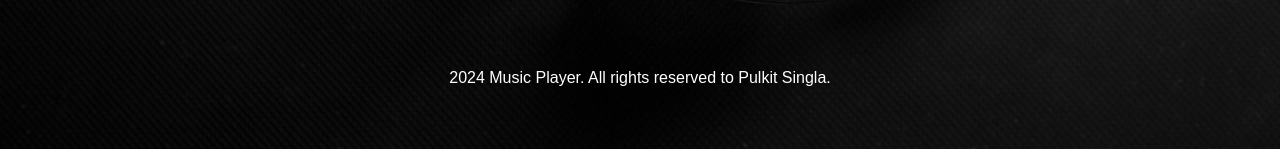
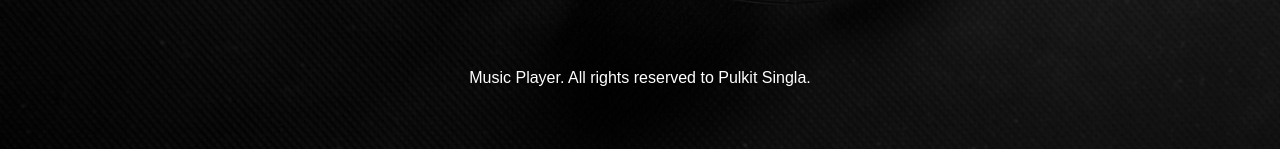
Before and after one commit to ipulkitsingla/Music_Player, a plain HTML site: page index.html in a window 1280 px wide. Shown: the part 641-790 px from the top of the page. Drawn offline with Linux system fonts and the light colour scheme.

Commit message:
Update index.html

```diff
--- a/index.html
+++ b/index.html
@@ -21,7 +21,7 @@
       <div class="progress"></div>
    </div>
    <footer>
-   <p class="footer">2024 Music Player. All rights reserved to Pulkit Singla.</p>
+   <p class="footer">Music Player. All rights reserved to Pulkit Singla.</p>
   </footer>
 <script src="script.js"></script>
 </body>
```
